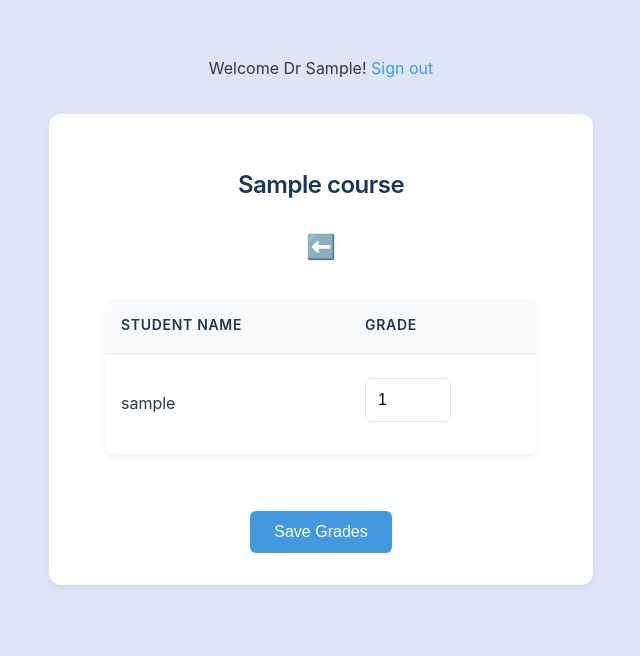
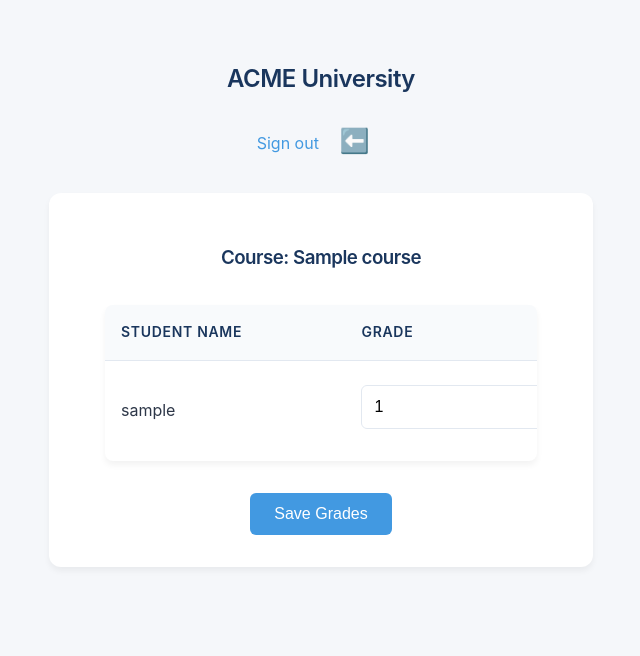
Before and after one commit to gerardoriveradoesstuff/CSE108GROUPProject, a Flask app: page /teacher/course/1 in a window 1280 px wide. Shown: the top 656 px of the page, without its empty margins (319-959 px from the left). Run offline with Flask 3, Linux system fonts and the light colour scheme; a user stored in the database is signed in; tables that the repository leaves empty hold one stand-in row (values such as "Sample post").

Commit message:
Initial commit: updated CSS

```diff
--- a/templates/class_detail.html
+++ b/templates/class_detail.html
@@ -4,33 +4,29 @@
     <meta charset="UTF-8">
     <title>{{ course.name }} | ACME University</title>
     <link rel="stylesheet" href="{{ url_for('static', filename='styles.css') }}">
-    <style>
-        input[type="number"] {
-            width: 60px;
-        }
-    </style>
 </head>
-<body style="text-align: center; background-color: #dce6f7;">
-    <p>Welcome Dr {{ user.username.capitalize() }}! <a href="{{ url_for('main.logout') }}">Sign out</a></p>
+<body>
+    <h2>ACME University</h2>
+    <a href="{{ url_for('main.logout') }}">Sign out</a>
+
+    <a href="{{ url_for('main.teacher_dashboard') }}" class="back-button">
+        ⬅️
+    </a>
 
     <form method="POST">
-        <h2>{{ course.name }}</h2>
+        <h3>Course: {{ course.name }}</h3>
 
-        <a href="{{ url_for('main.teacher_dashboard') }}" class="back-button" style="text-decoration: none;">
-            ⬅️
-        </a>
-
-        <table border="0">
+        <table>
             <thead>
                 <tr>
-                    <th style="text-align: left;">Student Name</th>
+                    <th>Student Name</th>
                     <th>Grade</th>
                 </tr>
             </thead>
             <tbody>
                 {% for student in students %}
                 <tr>
-                    <td style="text-align: left;">{{ student.username }}</td>
+                    <td>{{ student.username }}</td>
                     <td>
                         <input type="number" name="grade_{{ student.id }}"
                                value="{{ grades.get(student.id).grade if grades.get(student.id) else '' }}"
@@ -41,7 +37,6 @@
             </tbody>
         </table>
 
-        <br>
         <input type="submit" value="Save Grades">
     </form>
 </body>
```
